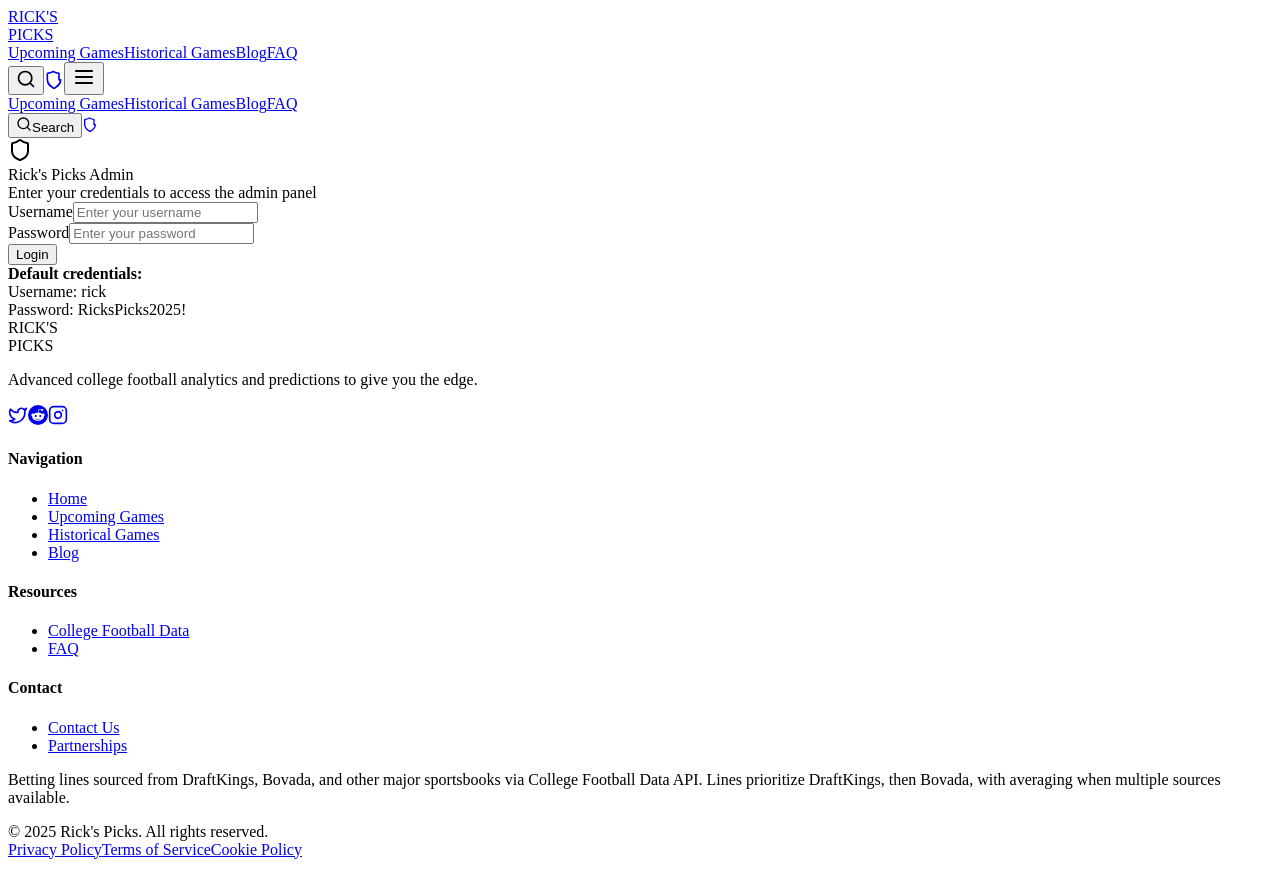
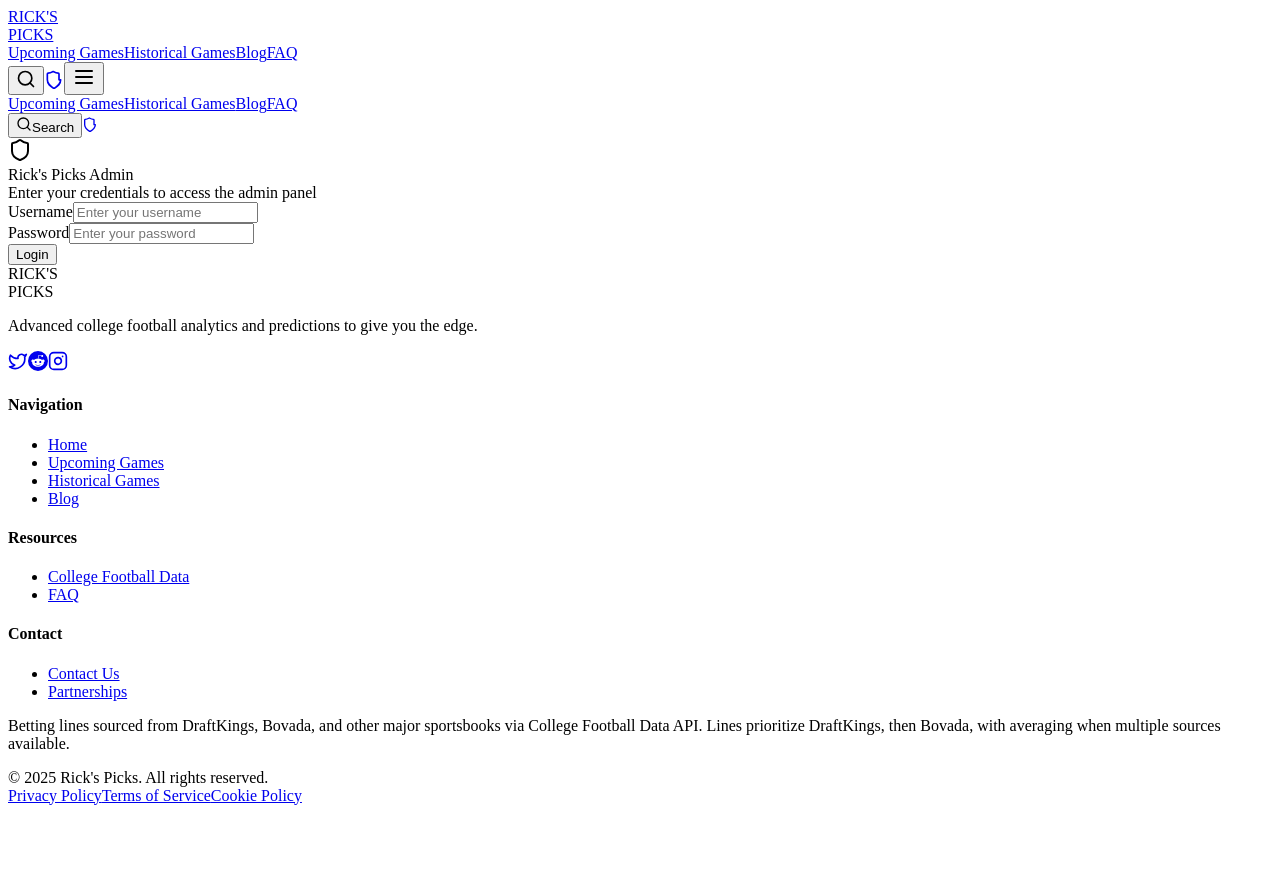
Before and after one commit to PDKCbus/CollegeForecastPro, a React (Vite) app in the folder client/: page /admin in a window 1280 px wide. After the commit the page ends 821 px from the top, so only its background shows below. Built offline with nearby package versions, Linux system fonts and the light colour scheme.

Commit message:
remove password

```diff
--- a/client/src/pages/admin-panel.tsx
+++ b/client/src/pages/admin-panel.tsx
@@ -407,11 +407,6 @@ export default function AdminPanel() {
                 {isLoading ? 'Logging in...' : 'Login'}
               </Button>
             </form>
-            <div className="mt-4 p-3 bg-slate-100 rounded-lg text-sm text-slate-600">
-              <strong>Default credentials:</strong><br />
-              Username: rick<br />
-              Password: RicksPicks2025!
-            </div>
           </CardContent>
         </Card>
       </div>
```
